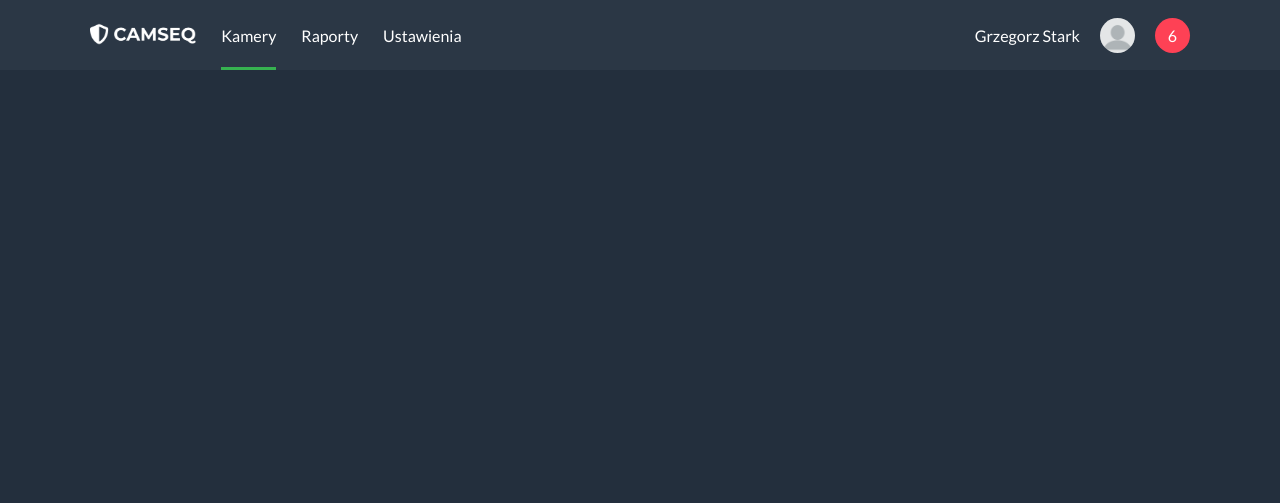
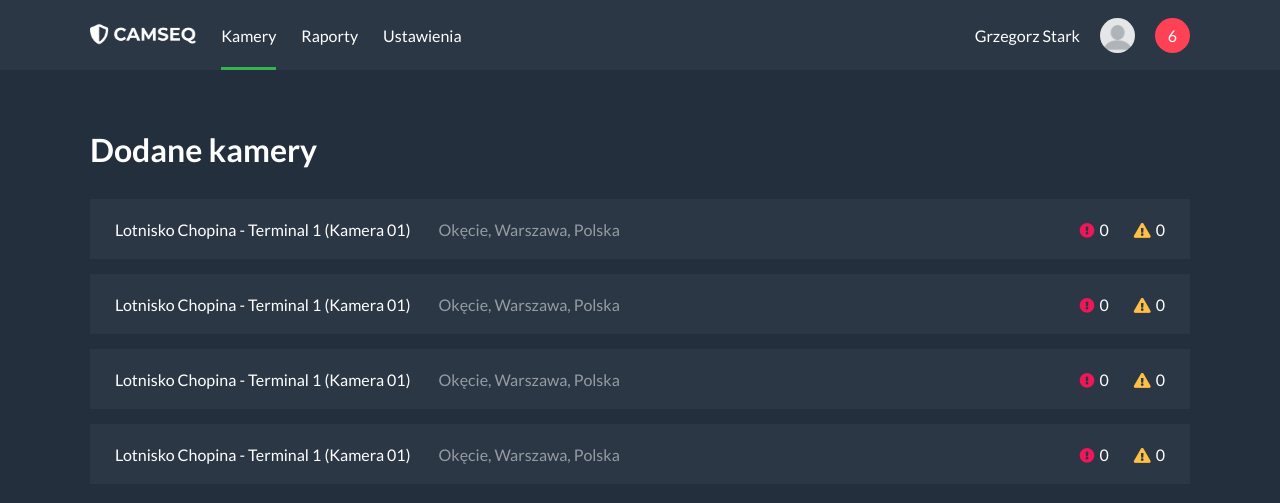
Before and after one commit to gstark0/Camseq-Web, a Flask app: page / in a window 1280 px wide. Shown: the top 503 px of the page. Run offline with Flask 2, Linux system fonts and the light colour scheme; some libraries are stand-ins or nearby versions.

Commit message:
Cameras list

```diff
--- /dev/null
+++ b/static/css/cameras.css
@@ -0,0 +1,63 @@
+#cameras {
+    margin-top: 60px;
+}
+
+#cameras-list {
+    width: 100%;
+}
+
+.camera-item {
+    width: calc(100% - 50px);
+    height: 60px;
+    background-color: #2B3745;
+    display: flex;
+    align-items: center;
+    padding: 0 25px 0 25px;
+}
+
+.camera-item + .camera-item {
+    margin-top: 15px;
+}
+
+.camera-item:hover {
+    cursor: pointer;
+    background-color: #405165;
+}
+
+.camera-item-name {
+    color: white;
+    font-size: 16px;
+}
+
+.camera-item-location {
+    color: rgba(255, 255, 255, 0.5);
+    margin-left: 25px;
+}
+
+.camera-item-right {
+    margin-left: auto;
+    display: flex;
+    align-items: center;
+}
+
+.camera-item-alerts + .camera-item-alerts {
+    margin-left: 25px;
+}
+
+.camera-item-alerts i {
+    font-size: 15px;
+}
+
+.camera-item-alerts span {
+    color: white;
+    font-size: 16px;
+    margin-left: 2px;
+}
+
+.threat {
+    color: #EF1758;
+}
+
+.warning {
+    color: #FFBF45;
+}
--- a/static/css/main.css
+++ b/static/css/main.css
@@ -21,6 +21,13 @@ a {
     max-width: 1100px;
     height: 100%;
     margin: 0 auto;
+}
+
+.section-header {
+    font-size: 32px;
+    font-weight: bold;
+    color: white;
+    margin-bottom: 30px;
 }
 
 /* ---------------- NAVBAR ---------------- */
--- a/templates/cameras.html
+++ b/templates/cameras.html
@@ -5,7 +5,9 @@
         <meta charset="utf-8" />
         <meta name="viewport" content="width=device-width, initial-scale=1.0">
         <link href="https://fonts.googleapis.com/css?family=Lato:400,700&display=swap" rel="stylesheet">
+        <link rel="stylesheet" href="https://use.fontawesome.com/releases/v5.8.2/css/all.css" integrity="sha384-oS3vJWv+0UjzBfQzYUhtDYW+Pj2yciDJxpsK1OYPAYjqT085Qq/1cq5FLXAZQ7Ay" crossorigin="anonymous">
         <link rel="stylesheet" href="./static/css/main.css">
+        <link rel="stylesheet" href="./static/css/cameras.css">
     </head>
 
     <body>
@@ -26,5 +28,82 @@
                 </div>
             </div>
         </nav>
+
+        <div id="cameras">
+            <div class="wrapper">
+                <div class="section-header">Dodane kamery</div>
+                <div id="cameras-list">
+
+                    <div class="camera-item">
+                        <div class="camera-item-left">
+                            <span class="camera-item-name">Lotnisko Chopina - Terminal 1 (Kamera 01)</span>
+                            <span class="camera-item-location">Okęcie, Warszawa, Polska</span>
+                        </div>
+                        <div class="camera-item-right">
+                            <div class="camera-item-alerts threat">
+                                <i class="fas fa-exclamation-circle"></i>
+                                <span>0</span>
+                            </div>
+                            <div class="camera-item-alerts warning">
+                                <i class="fas fa-exclamation-triangle"></i>
+                                <span>0</span>
+                            </div>
+                        </div>
+                    </div>
+
+                    <div class="camera-item">
+                        <div class="camera-item-left">
+                            <span class="camera-item-name">Lotnisko Chopina - Terminal 1 (Kamera 01)</span>
+                            <span class="camera-item-location">Okęcie, Warszawa, Polska</span>
+                        </div>
+                        <div class="camera-item-right">
+                            <div class="camera-item-alerts threat">
+                                <i class="fas fa-exclamation-circle"></i>
+                                <span>0</span>
+                            </div>
+                            <div class="camera-item-alerts warning">
+                                <i class="fas fa-exclamation-triangle"></i>
+                                <span>0</span>
+                            </div>
+                        </div>
+                    </div>
+
+                    <div class="camera-item">
+                        <div class="camera-item-left">
+                            <span class="camera-item-name">Lotnisko Chopina - Terminal 1 (Kamera 01)</span>
+                            <span class="camera-item-location">Okęcie, Warszawa, Polska</span>
+                        </div>
+                        <div class="camera-item-right">
+                            <div class="camera-item-alerts threat">
+                                <i class="fas fa-exclamation-circle"></i>
+                                <span>0</span>
+                            </div>
+                            <div class="camera-item-alerts warning">
+                                <i class="fas fa-exclamation-triangle"></i>
+                                <span>0</span>
+                            </div>
+                        </div>
+                    </div>
+
+                    <div class="camera-item">
+                        <div class="camera-item-left">
+                            <span class="camera-item-name">Lotnisko Chopina - Terminal 1 (Kamera 01)</span>
+                            <span class="camera-item-location">Okęcie, Warszawa, Polska</span>
+                        </div>
+                        <div class="camera-item-right">
+                            <div class="camera-item-alerts threat">
+                                <i class="fas fa-exclamation-circle"></i>
+                                <span>0</span>
+                            </div>
+                            <div class="camera-item-alerts warning">
+                                <i class="fas fa-exclamation-triangle"></i>
+                                <span>0</span>
+                            </div>
+                        </div>
+                    </div>
+
+                </div>
+            </div>
+        </div>
     </body>
 </html>
```
